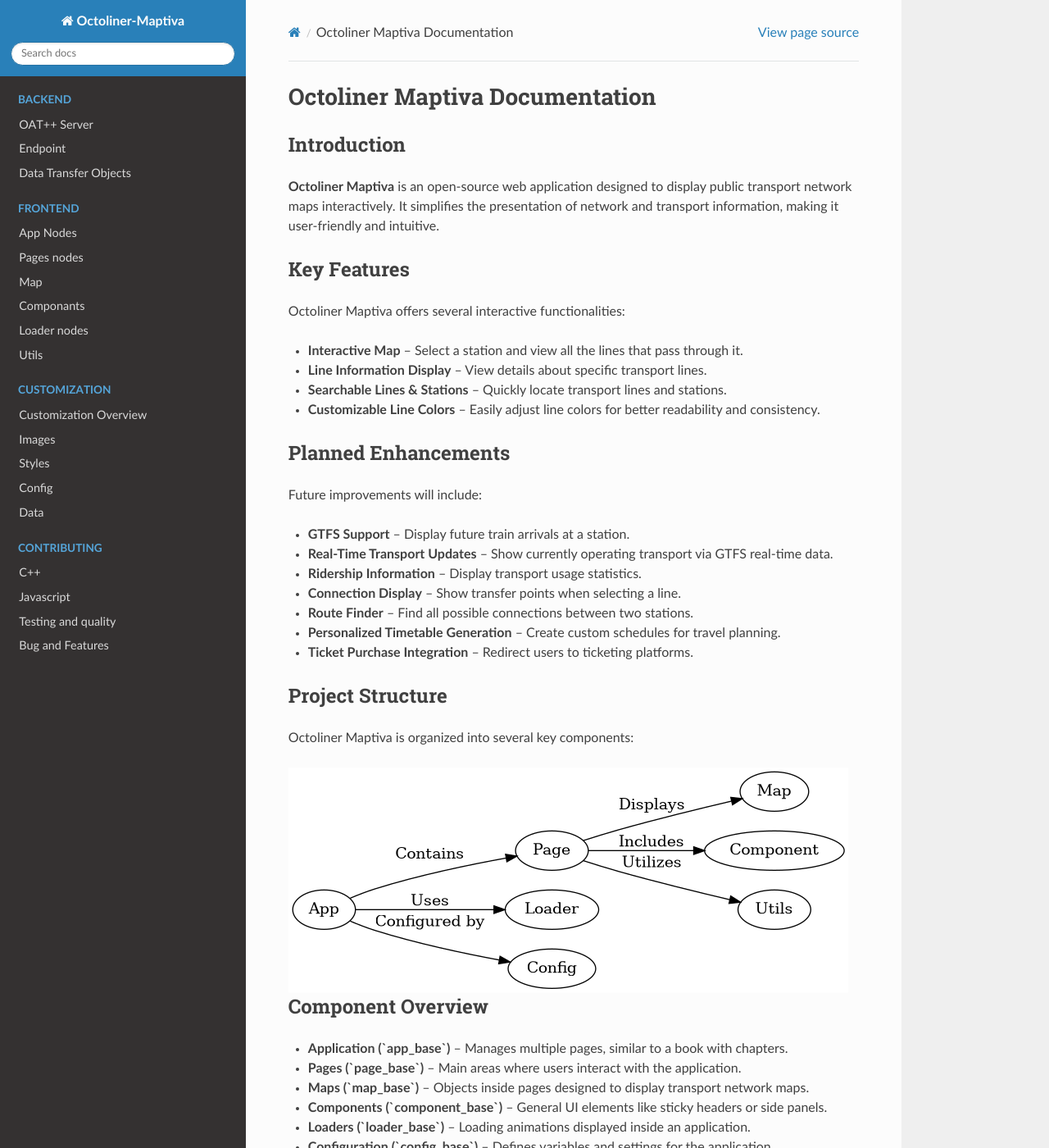
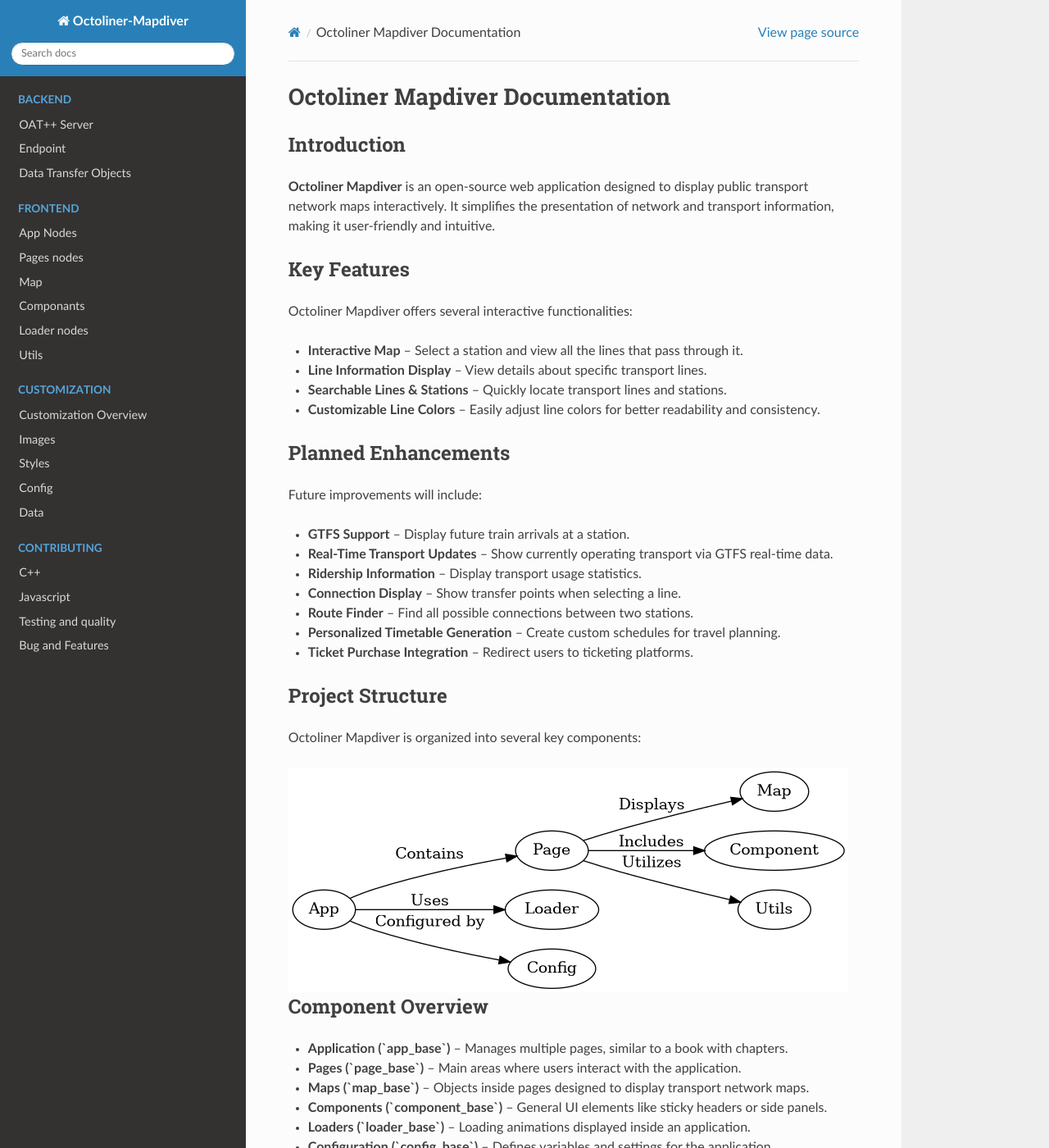
Before and after one commit to leocity207/Octoliner_Mapdiver, a Sphinx documentation site: the page built from documentation/source/index.rst, in a window 1280 px wide and 1400 px high. Shown: the whole window at 82% size. Built offline with Sphinx 7.4.7 and the Read the Docs theme 3.1.0, drawn with Linux system fonts in a browser that asks for light colours; some of the changed text lies outside the part shown.

Commit message:
8 - updated project name

```diff
--- a/documentation/source/conf.py
+++ b/documentation/source/conf.py
@@ -6,7 +6,7 @@
 # -- Project information -----------------------------------------------------
 # https://www.sphinx-doc.org/en/master/usage/configuration.html#project-information
 
-project = 'Octoliner-Maptiva'
+project = 'Octoliner-Mapdiver'
 copyright = '2024, Léo Cluzel'
 author = 'Léo Cluzel'
 
--- a/documentation/source/index.rst
+++ b/documentation/source/index.rst
@@ -1,17 +1,17 @@
 .. _index:
 
-Octoliner Maptiva Documentation
+Octoliner Mapdiver Documentation
 ================================
 
 Introduction
 ------------
 
-**Octoliner Maptiva** is an open-source web application designed to display public transport network maps interactively. It simplifies the presentation of network and transport information, making it user-friendly and intuitive.
+**Octoliner Mapdiver** is an open-source web application designed to display public transport network maps interactively. It simplifies the presentation of network and transport information, making it user-friendly and intuitive.
 
 Key Features
 ------------
 
-Octoliner Maptiva offers several interactive functionalities:
+Octoliner Mapdiver offers several interactive functionalities:
 
 - **Interactive Map** – Select a station and view all the lines that pass through it.
 - **Line Information Display** – View details about specific transport lines.
@@ -34,7 +34,7 @@ Future improvements will include:
 Project Structure
 -----------------
 
-Octoliner Maptiva is organized into several key components:
+Octoliner Mapdiver is organized into several key components:
 
 .. graphviz::
 
@@ -62,7 +62,7 @@ Component Overview
 License
 -------
 
-Octoliner Maptiva is licensed under the **MIT License**, ensuring openness and flexibility for developers and contributors.
+Octoliner Mapdiver is licensed under the **MIT License**, ensuring openness and flexibility for developers and contributors.
 
 For more details, visit the official repository or contribute to the project!
 
```
Also changed, not shown: README.md (+5 -5 lines), example.png, 3 other files.
